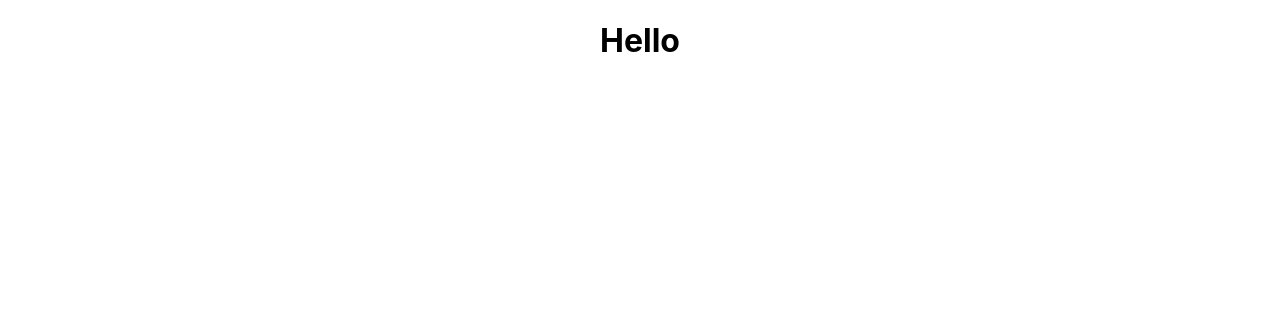
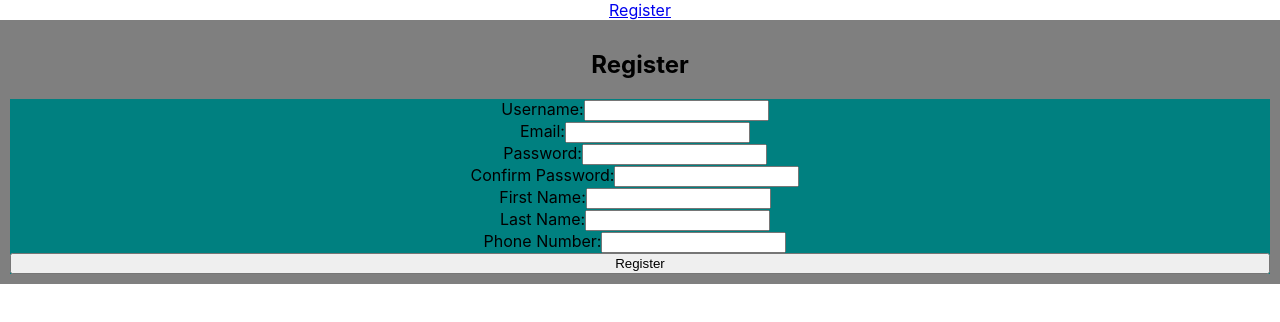
Before and after one commit to bryanmarkalcaide1996/outsourcing-app, a React (Create React App) app: page /register in a window 1280 px wide. Shown: the top 322 px of the page. Built offline with nearby package versions, Linux system fonts and the light colour scheme.

Commit message:
partial functionality on validation

```diff
--- a/package.json
+++ b/package.json
@@ -8,7 +8,9 @@
     "@testing-library/user-event": "^13.5.0",
     "react": "^17.0.2",
     "react-dom": "^17.0.2",
+    "react-router-dom": "^5.3.0",
     "react-scripts": "5.0.0",
+    "uuid": "^8.3.2",
     "web-vitals": "^2.1.4"
   },
   "scripts": {
--- a/src/App.js
+++ b/src/App.js
@@ -1,9 +1,34 @@
 import "./App.css";
+import { BrowserRouter as Router, Switch, Route, Link } from "react-router-dom";
+import Login from "./components/Login/Login";
+import Homepage from "./components/Homepage/Homepage";
+import { useState } from "react";
+import Register from "./components/Register/Register";
 
 function App() {
+  const [token, setToken] = useState(false);
+
   return (
     <div className="App">
-      <h1>Hello</h1>
+      <Router>
+        <Link to="/register">Register</Link>
+
+        <Switch>
+          {token && (
+            <Route path="/">
+              <Homepage />
+            </Route>
+          )}
+
+          <Route exact path="/">
+            <Login />
+          </Route>
+
+          <Route path={"/register"}>
+            <Register />
+          </Route>
+        </Switch>
+      </Router>
     </div>
   );
 }
--- /dev/null
+++ b/src/components/Homepage/Homepage.jsx
@@ -0,0 +1,7 @@
+import React from "react";
+
+function Homepage(props) {
+  return <h1>HOMEPAGE</h1>;
+}
+
+export default Homepage;
--- /dev/null
+++ b/src/components/Login/Login.jsx
@@ -0,0 +1,7 @@
+import React from "react";
+
+function Login(props) {
+  return <h1>LOGIN</h1>;
+}
+
+export default Login;
--- /dev/null
+++ b/src/components/Register/Register.css
@@ -0,0 +1,16 @@
+.form-container {
+  background: rgba(0, 0, 0, 0.5);
+  padding: 10px;
+}
+
+.registration-form {
+  background: teal;
+  display: flex;
+  flex-direction: column;
+  width: 100%;
+}
+
+.small-text {
+  color: white;
+  margin-left: 10px;
+}
--- /dev/null
+++ b/src/components/Register/Register.jsx
@@ -0,0 +1,172 @@
+import { useState, useEffect } from "react";
+import { v4 as uniqueID } from "uuid";
+import "./Register.css";
+
+function getDataBase() {
+  let usersData = JSON.parse(localStorage.getItem("users"));
+  if (usersData) {
+    return usersData;
+  } else {
+    localStorage.setItem("users", JSON.stringify([]));
+  }
+}
+
+function Register(props) {
+  // This state will fetch initial data on local storage
+  const [userDataBase, setUserDataBase] = useState(getDataBase());
+  const [registerUser, setRegisterUser] = useState({
+    usernameInput: "",
+    emailInput: "",
+    passwordInput: "",
+    passwordReInput: "",
+    firstName: "",
+    lastName: "",
+    phoneNumber: "",
+  });
+  const [errorLogs, setErrorLogs] = useState({});
+
+  function handleChange(e) {
+    const { name, value } = e.target;
+    setRegisterUser({ ...registerUser, [name]: value });
+  }
+
+  function handleSubmit(e) {
+    e.preventDefault();
+    setErrorLogs(validator(registerUser));
+    setTimeout(() => {
+      setErrorLogs({});
+    }, 3000);
+
+    // setUserDataBase((prevState) => {
+    //   const newUser = { id: uniqueID(), ...registerUser };
+    //   return [...prevState, newUser];
+    // });
+
+    // setRegisterUser("");
+  }
+
+  function validator(data) {
+    const database = getDataBase();
+    const error = {};
+    const {
+      usernameInput,
+      emailInput,
+      passwordInput,
+      passwordReInput,
+      firstName,
+      lastName,
+      phoneNumber,
+    } = data;
+    if (!usernameInput || usernameInput.length < 8) {
+      error.usernameInput =
+        "*  Username required and must be atleast 8 characters long!";
+    }
+    if (!passwordInput || passwordInput.length < 8) {
+      error.passwordInput =
+        "*  Password is required and must be atleast 12 characters long!";
+    }
+    if (!passwordReInput || passwordReInput !== passwordInput) {
+      error.passwordReInput = "*  The password you entered  did not match!";
+    }
+    return error;
+  }
+
+  useEffect(() => {
+    userDataBase && localStorage.setItem("users", JSON.stringify(userDataBase));
+  }, [userDataBase]);
+
+  return (
+    <article>
+      <div className="form-container">
+        <h1>Register</h1>
+        <form className="registration-form" onSubmit={handleSubmit}>
+          <label className="registration-label">
+            Username:
+            <input
+              onChange={handleChange}
+              type="text"
+              id="usernameInput"
+              name="usernameInput"
+              value={registerUser.usernameInput}
+            />
+            <small className="small-text">{errorLogs.usernameInput}</small>
+          </label>
+
+          <label className="registration-label">
+            Email:
+            <input
+              onChange={handleChange}
+              type="email"
+              id="emailInput"
+              name="emailInput"
+              value={registerUser.emailInput}
+            />
+            <small className="small-text">{errorLogs.emailInput}</small>
+          </label>
+
+          <label className="registration-label">
+            Password:
+            <input
+              onChange={handleChange}
+              type="password"
+              id="passwordInput"
+              name="passwordInput"
+              value={registerUser.passwordInput}
+            />
+            <small className="small-text">{errorLogs.passwordInput}</small>
+          </label>
+
+          <label className="registration-label">
+            Confirm Password:
+            <input
+              onChange={handleChange}
+              type="password"
+              id="passwordReInput"
+              name="passwordReInput"
+              value={registerUser.passwordReInput}
+            />
+            <small className="small-text">{errorLogs.passwordReInput}</small>
+          </label>
+
+          <label className="registration-label">
+            First Name:
+            <input
+              onChange={handleChange}
+              type="text"
+              id="firstName"
+              name="firstName"
+              value={registerUser.firstName}
+            />
+            <small className="small-text">{errorLogs.firstName}</small>
+          </label>
+          <label className="registration-label">
+            Last Name:
+            <input
+              onChange={handleChange}
+              type="text"
+              id="lastName"
+              name="lastName"
+              value={registerUser.lastName}
+            />
+            <small className="small-text">{errorLogs.lastName}</small>
+          </label>
+
+          <label className="registration-label">
+            Phone Number:
+            <input
+              onChange={handleChange}
+              type="text"
+              id="phoneNumber"
+              name="phoneNumber"
+              value={registerUser.phoneNumber}
+            />
+            <small className="small-text">{errorLogs.Input}</small>
+          </label>
+          <button>Register</button>
+        </form>
+      </div>
+    </article>
+  );
+}
+
+export default Register;
```
Also changed, not shown: src/components/Login/Login.css (added), 2 other files (tests, documents, lock files or other folders).
